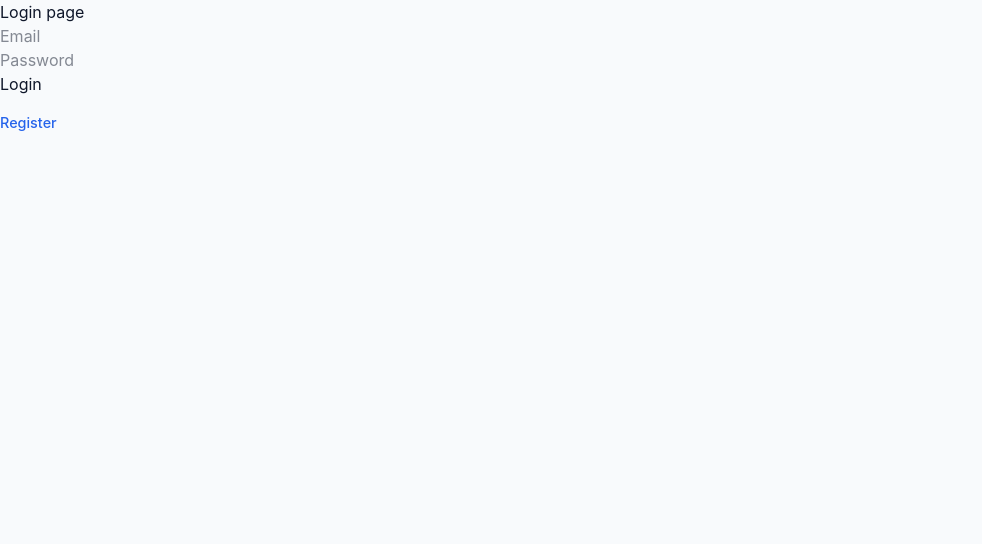
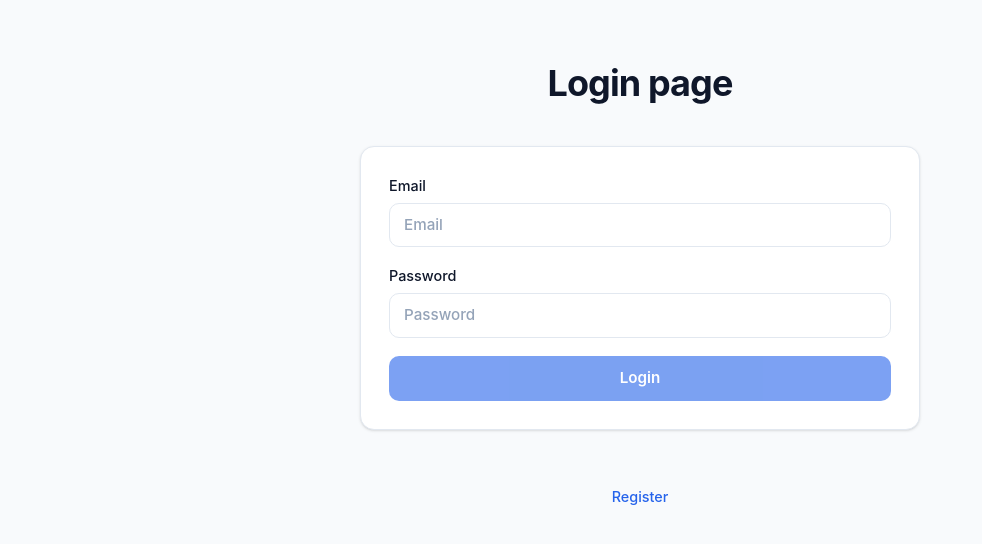
Before and after one commit to mmakar137/notes, a React (Vite) app: page /login in a window 1280 px wide. Shown: the top 544 px of the page, without its empty margins (0-982 px from the left). Built offline with nearby package versions, Linux system fonts and the light colour scheme.

Commit message:
add betiful home page and customize login page

```diff
--- a/src/App.tsx
+++ b/src/App.tsx
@@ -10,11 +10,28 @@ const router = createBrowserRouter([
   {
     path: "/",
     element: (
-      <div>
-        Home Page
-        <div>
-          <Link to="/login">Login</Link>
-          <Link to="/register">Register</Link>
+      <div className="mx-auto flex min-h-screen max-w-[1080px] items-center justify-center px-5 py-14">
+        <div className="flex w-full max-w-[560px] flex-col items-center gap-6 rounded-[14px] border border-[#e2e8f0] bg-white p-7 shadow-sm">
+          <h1 className="text-center text-[2.25rem] font-bold tracking-[-0.025em] text-[var(--color-text)]">
+            Home Page
+          </h1>
+          <p className="-mt-3 text-center text-[0.95rem] text-[#64748b]">
+            Keep your notes organized. Sign in or create an account to get started.
+          </p>
+          <div className="flex w-full flex-col gap-3 sm:flex-row sm:justify-center">
+            <Link
+              className="rounded-[10px] border border-[#e2e8f0] bg-white p-[11px] text-center text-[0.95rem] font-semibold text-[#2563eb] transition-colors duration-150 hover:bg-[#f8fafc] focus-visible:outline-2 focus-visible:outline-offset-2 focus-visible:outline-blue-700"
+              to="/login"
+            >
+              Login
+            </Link>
+            <Link
+              className="rounded-[10px] bg-[#2563eb] p-[11px] text-center text-[0.95rem] font-semibold text-white transition-colors duration-150 hover:bg-[#1d4ed8] focus-visible:outline-2 focus-visible:outline-offset-2 focus-visible:outline-blue-700"
+              to="/register"
+            >
+              Register
+            </Link>
+          </div>
         </div>
       </div>
     ),
--- a/src/pages/LoginPage.tsx
+++ b/src/pages/LoginPage.tsx
@@ -8,15 +8,18 @@ type LoginFormValues = {
   password: string
 }
 
+const fieldClass =
+  "w-full rounded-[10px] border border-[#e2e8f0] bg-white px-3.5 py-2.5 text-[0.95rem] text-[#0f172a] placeholder:text-[#94a3b8] transition-[border-color,box-shadow] duration-150 focus:border-[#2563eb] focus:shadow-[0_0_0_3px_rgba(37,99,235,0.08)] focus:outline-none"
+
 export default function LoginPage() {
   const navigate = useNavigate()
-  const {setUser} = useAuthContext()
+  const { setUser } = useAuthContext()
   const [serverError, setServerError] = useState("")
 
   const {
     register,
     handleSubmit,
-    formState: { errors, isValid }
+    formState: { errors, isValid },
   } = useForm<LoginFormValues>({
     mode: "onChange",
   })
@@ -42,40 +45,81 @@ export default function LoginPage() {
   }
 
   return (
-    <div>
-      <div>Login page</div>
-      <form onSubmit={handleSubmit(handleLogin)}>
-        <div>
+    <div className="mx-auto flex min-h-screen max-w-[1080px] flex-col items-center px-5 py-14">
+      <h1 className="mb-9 text-center text-[2.25rem] font-bold tracking-[-0.025em] text-[var(--color-text)]">
+        Login page
+      </h1>
+      {serverError && (
+        <p className="mb-6 w-full max-w-[560px] rounded-[10px] border border-red-500/20 bg-[#fef2f2] px-4 py-3 text-[0.9rem] text-[#ef4444]">
+          {serverError}
+        </p>
+      )}
+      <form
+        className="mb-14 flex w-full max-w-[560px] flex-col gap-[18px] rounded-[14px] border border-[#e2e8f0] bg-white p-7 shadow-sm transition-shadow duration-200 focus-within:shadow-md"
+        onSubmit={handleSubmit(handleLogin)}
+      >
+        <div className="flex flex-col gap-1.5">
+          {errors.email && (
+            <p className="text-[0.825rem] font-medium text-[#ef4444]">
+              {errors.email.message}
+            </p>
+          )}
+          <label
+            htmlFor="login-email"
+            className="flex flex-col gap-1.5 text-[0.9rem] font-medium text-[#0f172a]"
+          >
+            Email
             <input
+              id="login-email"
               type="text"
               placeholder="Email"
+              className={fieldClass}
               {...register("email", {
                 required: "Введите email",
-              pattern: { value: /^[^\s@]+@[^\s@]+\.[^\s@]+$/, message: "Некорректный email" }
+                pattern: {
+                  value: /^[^\s@]+@[^\s@]+\.[^\s@]+$/,
+                  message: "Некорректный email",
+                },
               })}
             />
-          {errors.email && <p style={{ color: 'red', margin: '5px 0', fontSize: '12px' }}>{errors.email.message}</p>}
+          </label>
         </div>
 
-        <div>
+        <div className="flex flex-col gap-1.5">
+          {errors.password && (
+            <p className="text-[0.825rem] font-medium text-[#ef4444]">
+              {errors.password.message}
+            </p>
+          )}
+          <label
+            htmlFor="login-password"
+            className="flex flex-col gap-1.5 text-[0.9rem] font-medium text-[#0f172a]"
+          >
+            Password
             <input
+              id="login-password"
               type="password"
               placeholder="Password"
+              className={fieldClass}
               {...register("password", {
                 required: "Введите пароль",
-              minLength: { value: 4, message: "Минимум 4 символа" }
+                minLength: { value: 4, message: "Минимум 4 символа" },
               })}
             />
-          {errors.password && <p style={{ color: 'red', margin: '5px 0', fontSize: '12px' }}>{errors.password.message}</p>}
+          </label>
         </div>
 
-        {serverError && <p style={{ color: 'red', margin: '10px 0', fontWeight: 'bold' }}>{serverError}</p>}
-
-        <button type="submit" disabled={!isValid}>Login</button>
+        <button
+          type="submit"
+          disabled={!isValid}
+          className="rounded-[10px] bg-[#2563eb] p-[11px] text-[0.95rem] font-semibold text-white transition-colors duration-150 hover:bg-[#1d4ed8] disabled:cursor-not-allowed disabled:opacity-60"
+        >
+          Login
+        </button>
       </form>
       <Link
         to="/register"
-        className="mt-4 inline-block text-[0.9rem] font-medium text-[#2563eb] no-underline transition-colors duration-150 hover:text-[#1d4ed8]"
+        className="text-[0.9rem] font-medium text-[#2563eb] no-underline transition-colors duration-150 hover:text-[#1d4ed8]"
       >
         Register
       </Link>
```
Lines whose indentation alone changed are shown as unchanged.
